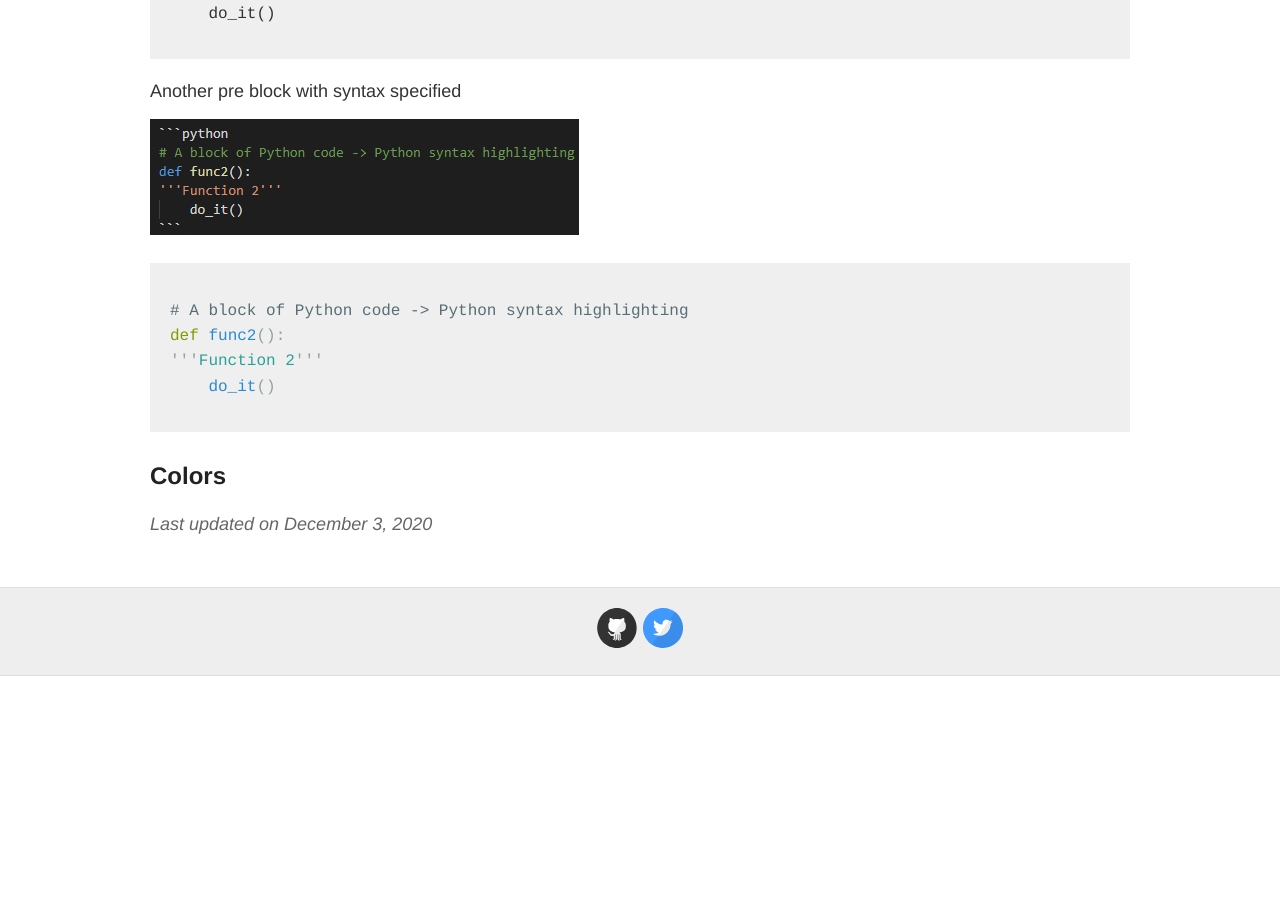
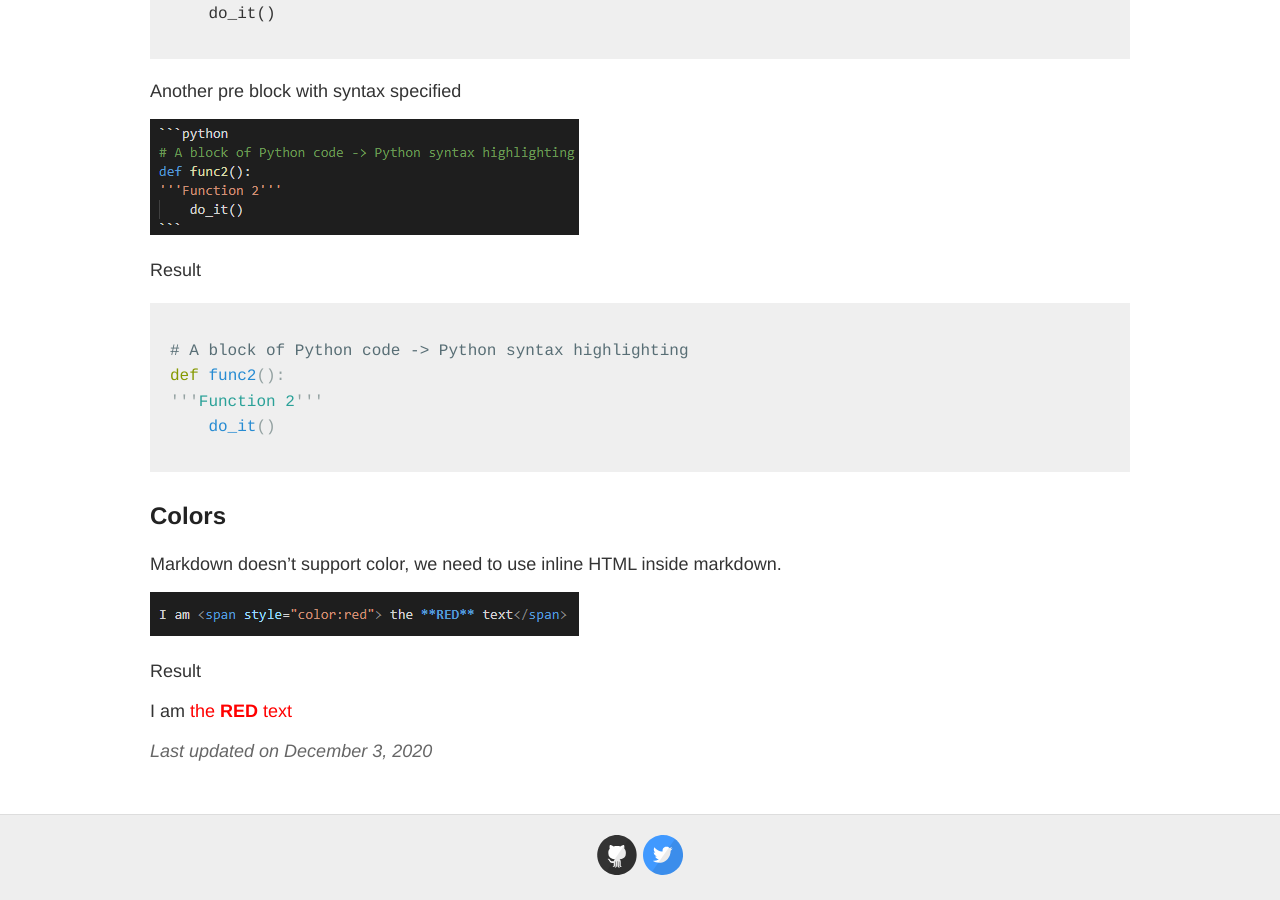
Before and after one commit to loitd/loitd.github.io, a Jekyll site: the page built from _cheatsheets/2020-12-03-markdown-cheatsheet.md, in a window 1280 px wide and 900 px high, scrolled down 1893 px. Built offline with Jekyll 4.4.1, drawn with Linux system fonts in a browser that asks for light colours; before the commit the page ends 2569 px from its top, so only the background shows below that.

Commit message:
updated-by-loitd

````diff
--- a/_cheatsheets/2020-12-03-markdown-cheatsheet.md
+++ b/_cheatsheets/2020-12-03-markdown-cheatsheet.md
@@ -61,6 +61,8 @@ Another pre block with syntax specified
 
 ![Markdown Python pre block]({{ site.baseurl }}/images/20201207/markdown-python-pre-block.png)
 
+Result
+
 ```python
 # A block of Python code -> Python syntax highlighting
 def func2():
@@ -69,3 +71,10 @@ def func2():
 ```
 
 ## Colors
+Markdown doesn't support color, we need to use inline HTML inside markdown.
+
+![Markdown Colors]({{ site.baseurl }}/images/20201207/markdown-colors.png)
+
+Result
+
+I am <span style="color:red"> the **RED** text</span>
````
Also changed, not shown: images/20201207/markdown-colors.png (added).
